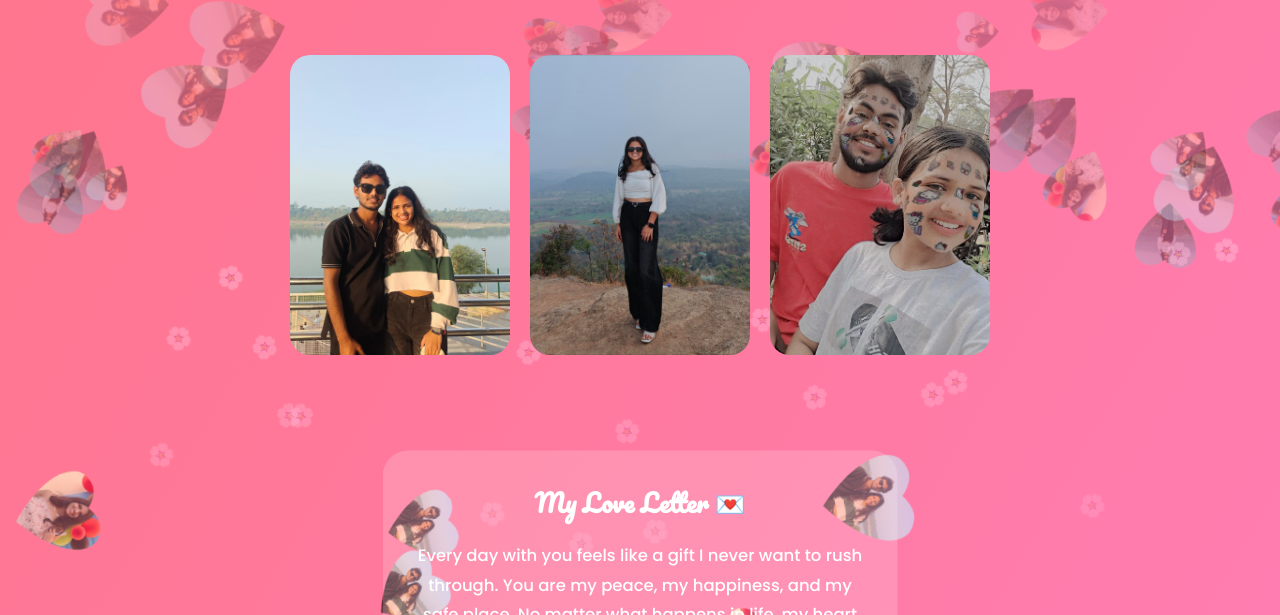
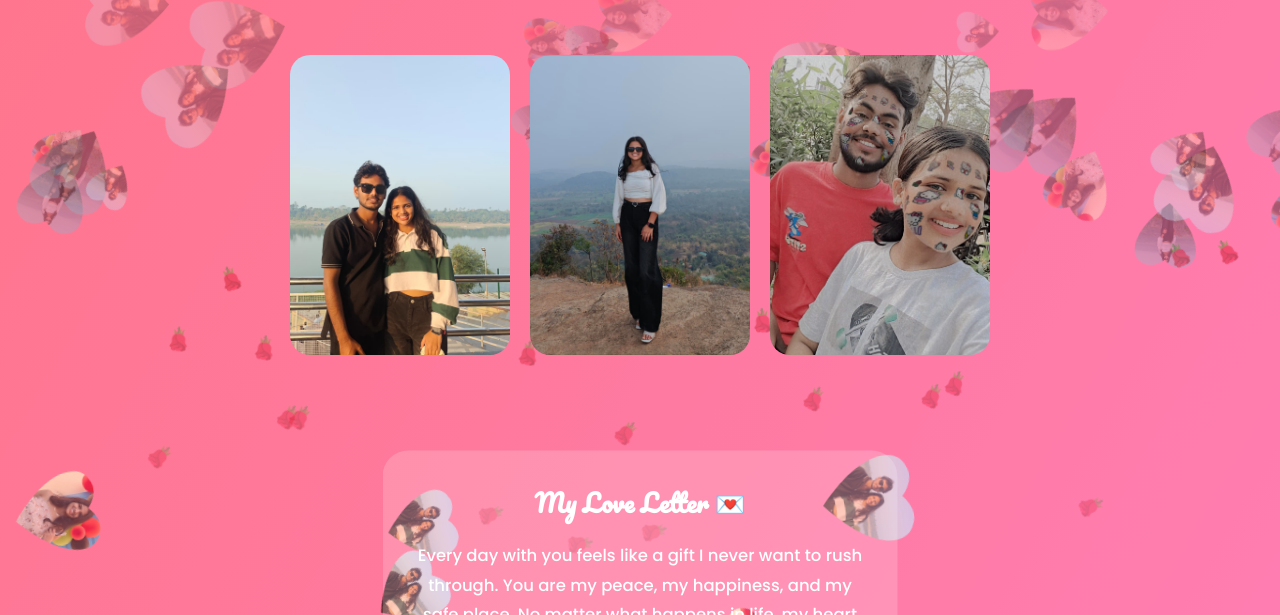
Before and after one commit to mamuni04/Aditya, a plain HTML site: page index.html in a window 1280 px wide. Shown: the part 147-762 px from the top of the page. Drawn offline with Linux system fonts and the light colour scheme.

Commit message:
Update index.html

```diff
--- a/index.html
+++ b/index.html
@@ -234,7 +234,7 @@ for (let i = 0; i < 50; i++) {
 for (let i = 0; i < 25; i++) {
   let p = document.createElement("div");
   p.className = "petal";
-  p.innerHTML = "🌸";
+  p.innerHTML = "🌹";
   p.style.left = Math.random() * 100 + "vw";
   p.style.animationDuration = 6 + Math.random() * 6 + "s";
   document.body.appendChild(p);
@@ -275,4 +275,5 @@ for (let i = 0; i < 25; i++) {
 </div>
 
 </body>
+
 </html>
```
